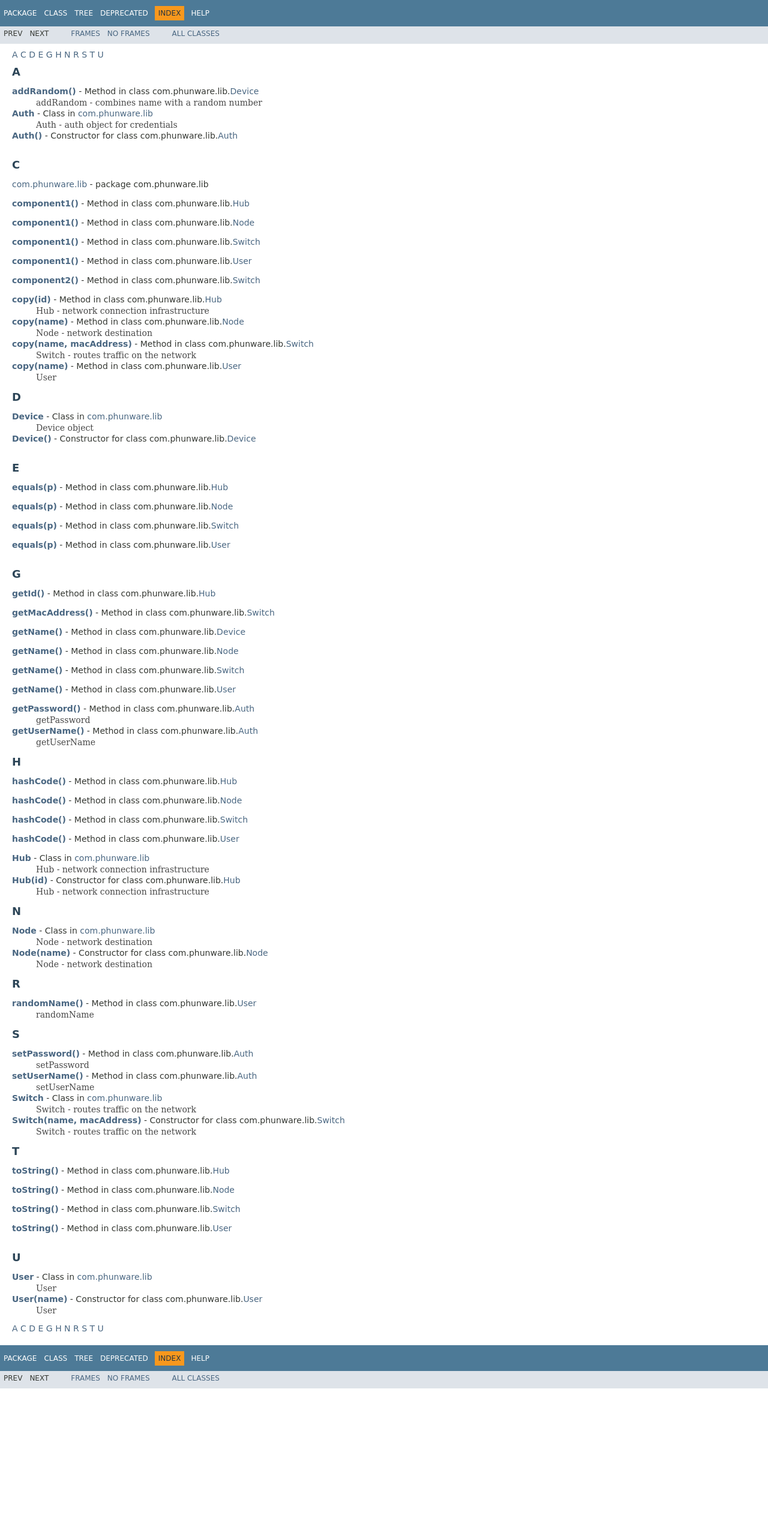
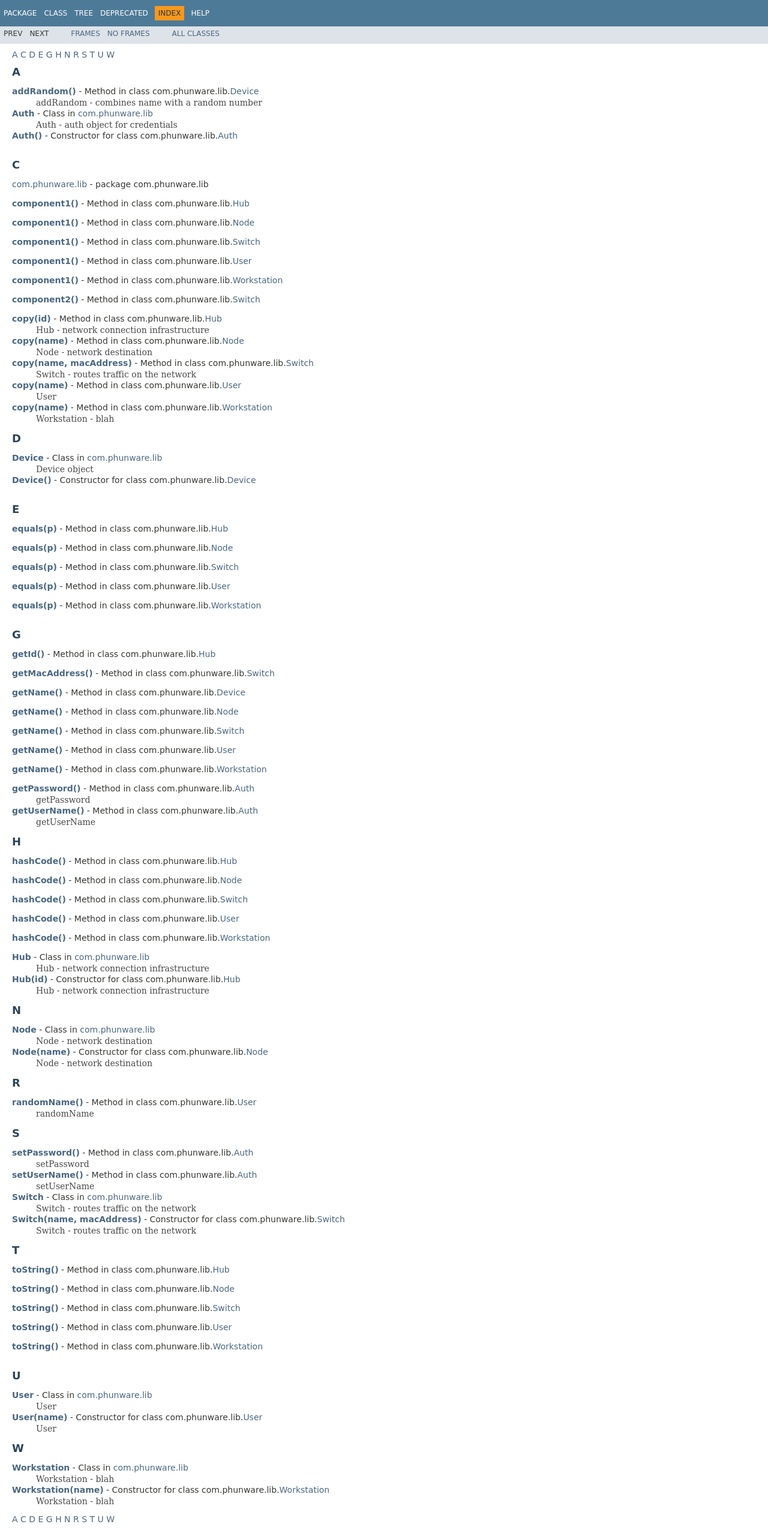
Before and after one commit to phunware/maas-testing-android-sdk, a plain HTML site: page Docs/index-all.html in a window 1280 px wide. Shown: the top 2560 px of the page at 60% size. Before the commit the page ends 2314 px from the top, so only its background shows below. Drawn offline with Linux system fonts and the light colour scheme; a web font is replaced by a local one.

Commit message:
Updates for release 2.3.0

```diff
--- a/Docs/index-all.html
+++ b/Docs/index-all.html
@@ -2,7 +2,7 @@
 <!-- NewPage -->
 <html lang="en">
 <head>
-<!-- Generated by javadoc (1.8.0_101) on Fri Apr 20 09:05:35 PDT 2018 -->
+<!-- Generated by javadoc (1.8.0_101) on Fri Apr 20 10:23:12 PDT 2018 -->
 <meta http-equiv="Content-Type" content="text/html; charset=UTF-8">
 <title>Index</title>
 <meta name="date" content="2018-04-20">
@@ -68,7 +68,7 @@
 <!--   -->
 </a></div>
 <!-- ========= END OF TOP NAVBAR ========= -->
-<div class="contentContainer"><a href="#I:A">A</a>&nbsp;<a href="#I:C">C</a>&nbsp;<a href="#I:D">D</a>&nbsp;<a href="#I:E">E</a>&nbsp;<a href="#I:G">G</a>&nbsp;<a href="#I:H">H</a>&nbsp;<a href="#I:N">N</a>&nbsp;<a href="#I:R">R</a>&nbsp;<a href="#I:S">S</a>&nbsp;<a href="#I:T">T</a>&nbsp;<a href="#I:U">U</a>&nbsp;<a name="I:A">
+<div class="contentContainer"><a href="#I:A">A</a>&nbsp;<a href="#I:C">C</a>&nbsp;<a href="#I:D">D</a>&nbsp;<a href="#I:E">E</a>&nbsp;<a href="#I:G">G</a>&nbsp;<a href="#I:H">H</a>&nbsp;<a href="#I:N">N</a>&nbsp;<a href="#I:R">R</a>&nbsp;<a href="#I:S">S</a>&nbsp;<a href="#I:T">T</a>&nbsp;<a href="#I:U">U</a>&nbsp;<a href="#I:W">W</a>&nbsp;<a name="I:A">
 <!--   -->
 </a>
 <h2 class="title">A</h2>
@@ -99,6 +99,8 @@
 <dd>&nbsp;</dd>
 <dt><span class="memberNameLink"><a href="com/phunware/lib/User.html#component1--">component1()</a></span> - Method in class com.phunware.lib.<a href="com/phunware/lib/User.html" title="class in com.phunware.lib">User</a></dt>
 <dd>&nbsp;</dd>
+<dt><span class="memberNameLink"><a href="com/phunware/lib/Workstation.html#component1--">component1()</a></span> - Method in class com.phunware.lib.<a href="com/phunware/lib/Workstation.html" title="class in com.phunware.lib">Workstation</a></dt>
+<dd>&nbsp;</dd>
 <dt><span class="memberNameLink"><a href="com/phunware/lib/Switch.html#component2--">component2()</a></span> - Method in class com.phunware.lib.<a href="com/phunware/lib/Switch.html" title="class in com.phunware.lib">Switch</a></dt>
 <dd>&nbsp;</dd>
 <dt><span class="memberNameLink"><a href="com/phunware/lib/Hub.html#copy-id-">copy(id)</a></span> - Method in class com.phunware.lib.<a href="com/phunware/lib/Hub.html" title="class in com.phunware.lib">Hub</a></dt>
@@ -116,6 +118,10 @@
 <dt><span class="memberNameLink"><a href="com/phunware/lib/User.html#copy-name-">copy(name)</a></span> - Method in class com.phunware.lib.<a href="com/phunware/lib/User.html" title="class in com.phunware.lib">User</a></dt>
 <dd>
 <div class="block">User</div>
+</dd>
+<dt><span class="memberNameLink"><a href="com/phunware/lib/Workstation.html#copy-name-">copy(name)</a></span> - Method in class com.phunware.lib.<a href="com/phunware/lib/Workstation.html" title="class in com.phunware.lib">Workstation</a></dt>
+<dd>
+<div class="block">Workstation - blah</div>
 </dd>
 </dl>
 <a name="I:D">
@@ -143,6 +149,8 @@
 <dd>&nbsp;</dd>
 <dt><span class="memberNameLink"><a href="com/phunware/lib/User.html#equals-p-">equals(p)</a></span> - Method in class com.phunware.lib.<a href="com/phunware/lib/User.html" title="class in com.phunware.lib">User</a></dt>
 <dd>&nbsp;</dd>
+<dt><span class="memberNameLink"><a href="com/phunware/lib/Workstation.html#equals-p-">equals(p)</a></span> - Method in class com.phunware.lib.<a href="com/phunware/lib/Workstation.html" title="class in com.phunware.lib">Workstation</a></dt>
+<dd>&nbsp;</dd>
 </dl>
 <a name="I:G">
 <!--   -->
@@ -160,6 +168,8 @@
 <dt><span class="memberNameLink"><a href="com/phunware/lib/Switch.html#getName--">getName()</a></span> - Method in class com.phunware.lib.<a href="com/phunware/lib/Switch.html" title="class in com.phunware.lib">Switch</a></dt>
 <dd>&nbsp;</dd>
 <dt><span class="memberNameLink"><a href="com/phunware/lib/User.html#getName--">getName()</a></span> - Method in class com.phunware.lib.<a href="com/phunware/lib/User.html" title="class in com.phunware.lib">User</a></dt>
+<dd>&nbsp;</dd>
+<dt><span class="memberNameLink"><a href="com/phunware/lib/Workstation.html#getName--">getName()</a></span> - Method in class com.phunware.lib.<a href="com/phunware/lib/Workstation.html" title="class in com.phunware.lib">Workstation</a></dt>
 <dd>&nbsp;</dd>
 <dt><span class="memberNameLink"><a href="com/phunware/lib/Auth.html#getPassword--">getPassword()</a></span> - Method in class com.phunware.lib.<a href="com/phunware/lib/Auth.html" title="class in com.phunware.lib">Auth</a></dt>
 <dd>
@@ -182,6 +192,8 @@
 <dt><span class="memberNameLink"><a href="com/phunware/lib/Switch.html#hashCode--">hashCode()</a></span> - Method in class com.phunware.lib.<a href="com/phunware/lib/Switch.html" title="class in com.phunware.lib">Switch</a></dt>
 <dd>&nbsp;</dd>
 <dt><span class="memberNameLink"><a href="com/phunware/lib/User.html#hashCode--">hashCode()</a></span> - Method in class com.phunware.lib.<a href="com/phunware/lib/User.html" title="class in com.phunware.lib">User</a></dt>
+<dd>&nbsp;</dd>
+<dt><span class="memberNameLink"><a href="com/phunware/lib/Workstation.html#hashCode--">hashCode()</a></span> - Method in class com.phunware.lib.<a href="com/phunware/lib/Workstation.html" title="class in com.phunware.lib">Workstation</a></dt>
 <dd>&nbsp;</dd>
 <dt><a href="com/phunware/lib/Hub.html" title="class in com.phunware.lib"><span class="typeNameLink">Hub</span></a> - Class in <a href="com/phunware/lib/package-summary.html">com.phunware.lib</a></dt>
 <dd>
@@ -251,6 +263,8 @@
 <dd>&nbsp;</dd>
 <dt><span class="memberNameLink"><a href="com/phunware/lib/User.html#toString--">toString()</a></span> - Method in class com.phunware.lib.<a href="com/phunware/lib/User.html" title="class in com.phunware.lib">User</a></dt>
 <dd>&nbsp;</dd>
+<dt><span class="memberNameLink"><a href="com/phunware/lib/Workstation.html#toString--">toString()</a></span> - Method in class com.phunware.lib.<a href="com/phunware/lib/Workstation.html" title="class in com.phunware.lib">Workstation</a></dt>
+<dd>&nbsp;</dd>
 </dl>
 <a name="I:U">
 <!--   -->
@@ -266,7 +280,21 @@
 <div class="block">User</div>
 </dd>
 </dl>
-<a href="#I:A">A</a>&nbsp;<a href="#I:C">C</a>&nbsp;<a href="#I:D">D</a>&nbsp;<a href="#I:E">E</a>&nbsp;<a href="#I:G">G</a>&nbsp;<a href="#I:H">H</a>&nbsp;<a href="#I:N">N</a>&nbsp;<a href="#I:R">R</a>&nbsp;<a href="#I:S">S</a>&nbsp;<a href="#I:T">T</a>&nbsp;<a href="#I:U">U</a>&nbsp;</div>
+<a name="I:W">
+<!--   -->
+</a>
+<h2 class="title">W</h2>
+<dl>
+<dt><a href="com/phunware/lib/Workstation.html" title="class in com.phunware.lib"><span class="typeNameLink">Workstation</span></a> - Class in <a href="com/phunware/lib/package-summary.html">com.phunware.lib</a></dt>
+<dd>
+<div class="block">Workstation - blah</div>
+</dd>
+<dt><span class="memberNameLink"><a href="com/phunware/lib/Workstation.html#Workstation-name-">Workstation(name)</a></span> - Constructor for class com.phunware.lib.<a href="com/phunware/lib/Workstation.html" title="class in com.phunware.lib">Workstation</a></dt>
+<dd>
+<div class="block">Workstation - blah</div>
+</dd>
+</dl>
+<a href="#I:A">A</a>&nbsp;<a href="#I:C">C</a>&nbsp;<a href="#I:D">D</a>&nbsp;<a href="#I:E">E</a>&nbsp;<a href="#I:G">G</a>&nbsp;<a href="#I:H">H</a>&nbsp;<a href="#I:N">N</a>&nbsp;<a href="#I:R">R</a>&nbsp;<a href="#I:S">S</a>&nbsp;<a href="#I:T">T</a>&nbsp;<a href="#I:U">U</a>&nbsp;<a href="#I:W">W</a>&nbsp;</div>
 <!-- ======= START OF BOTTOM NAVBAR ====== -->
 <div class="bottomNav"><a name="navbar.bottom">
 <!--   -->
```
Also changed, not shown: Docs/allclasses-frame.html (+2 -1 lines), Docs/allclasses-noframe.html (+2 -1 lines), Docs/constant-values.html (+1 -1 lines), Docs/deprecated-list.html (+1 -1 lines), Docs/help-doc.html (+1 -1 lines), Docs/index.html (+1 -1 lines), Docs/overview-tree.html (+2 -1 lines), 3 other files.
